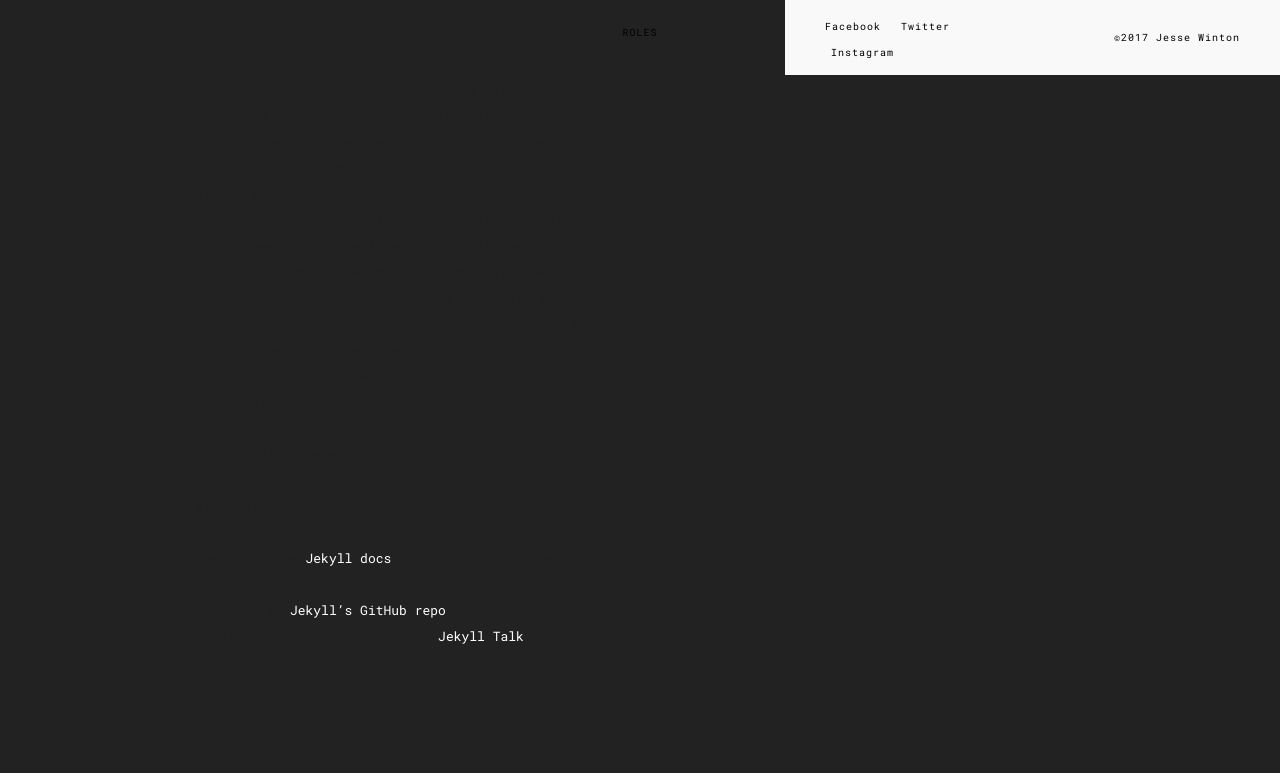
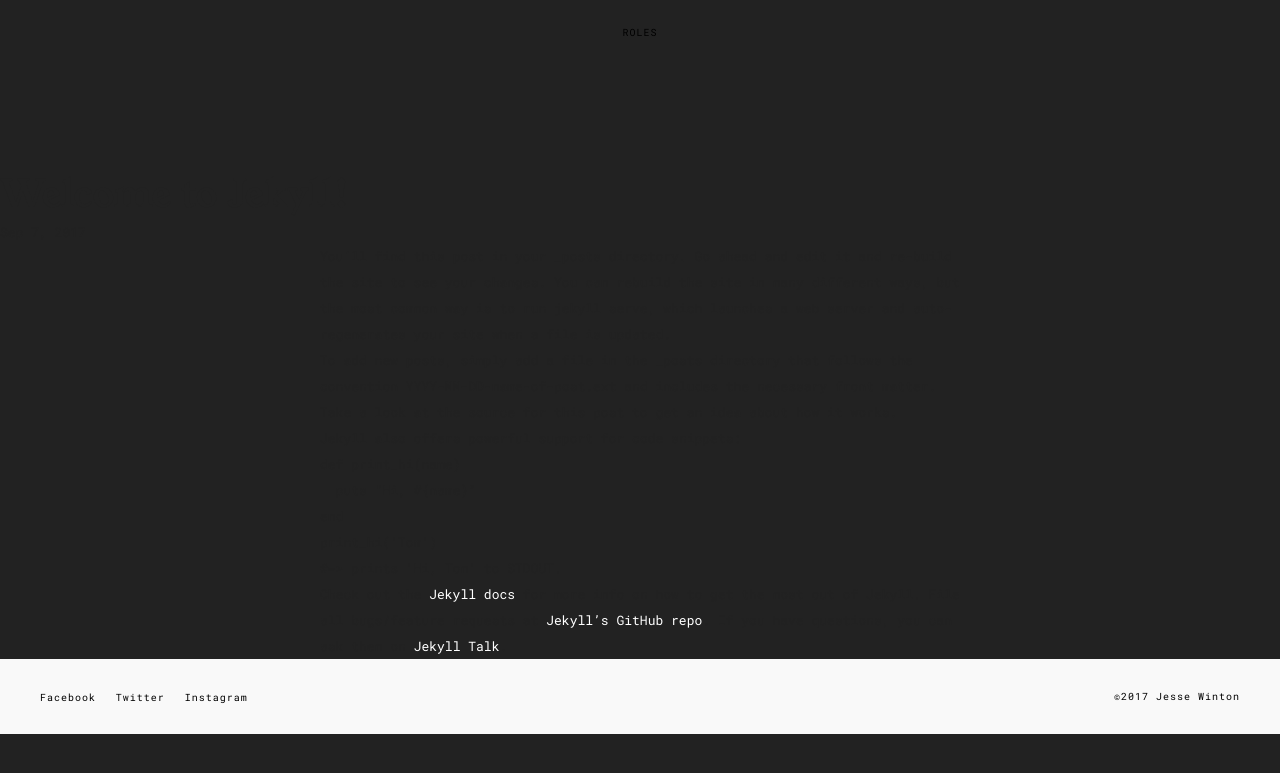
Before and after one commit to jrandallw/JesseWintonCo, a Jekyll site: the page built from _posts/2017-09-07-welcome-to-jekyll.markdown, in a window 1280 px wide. Shown: the top 773 px of the page. Built offline with Jekyll 4.4.1, drawn with Linux system fonts in a browser that asks for light colours; some web fonts are replaced.

Commit message:
Update default.html

```diff
--- a/_layouts/default.html
+++ b/_layouts/default.html
@@ -4,13 +4,13 @@
   {% include head.html %}
 
   <body>
+    <main class="wrapper {% if craft.request.firstSegment == '' %}row{% else %}column{% endif %} align-center position-relative" role="main">
+	    {% include nav.html %}
 
-    {% include nav.html %}
+      {{ content }}
 
-    {{ content }}
-
-    {% include footer.html %}
-
+      {% include footer.html %}
+    </main>
   </body>
 
 </html>
```
